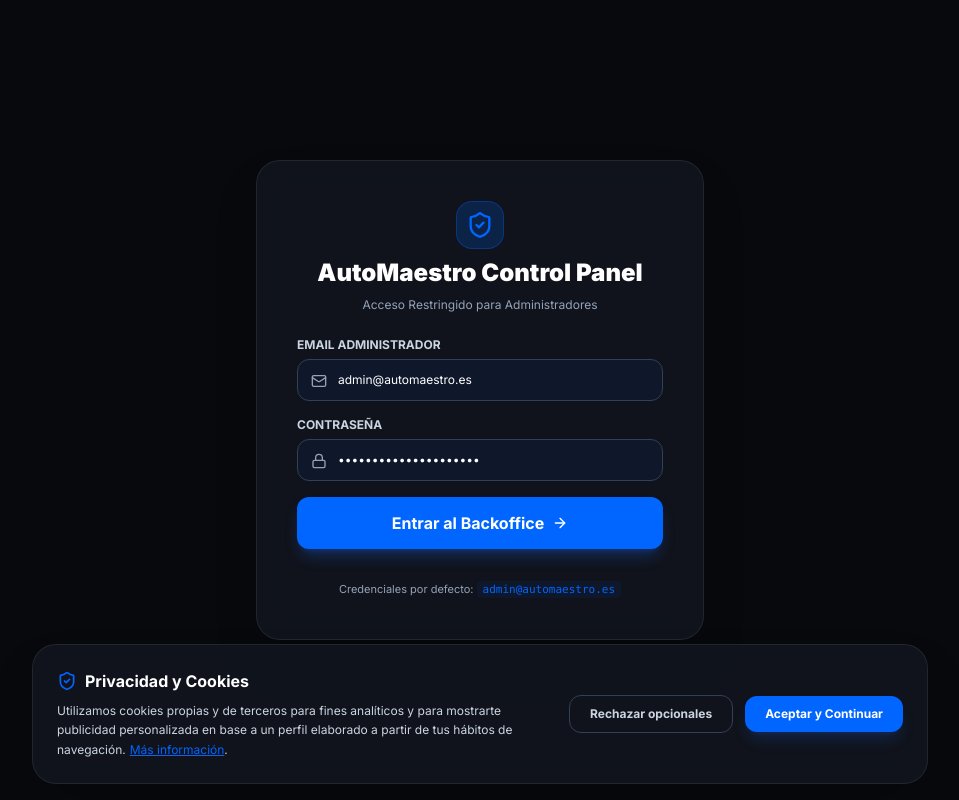
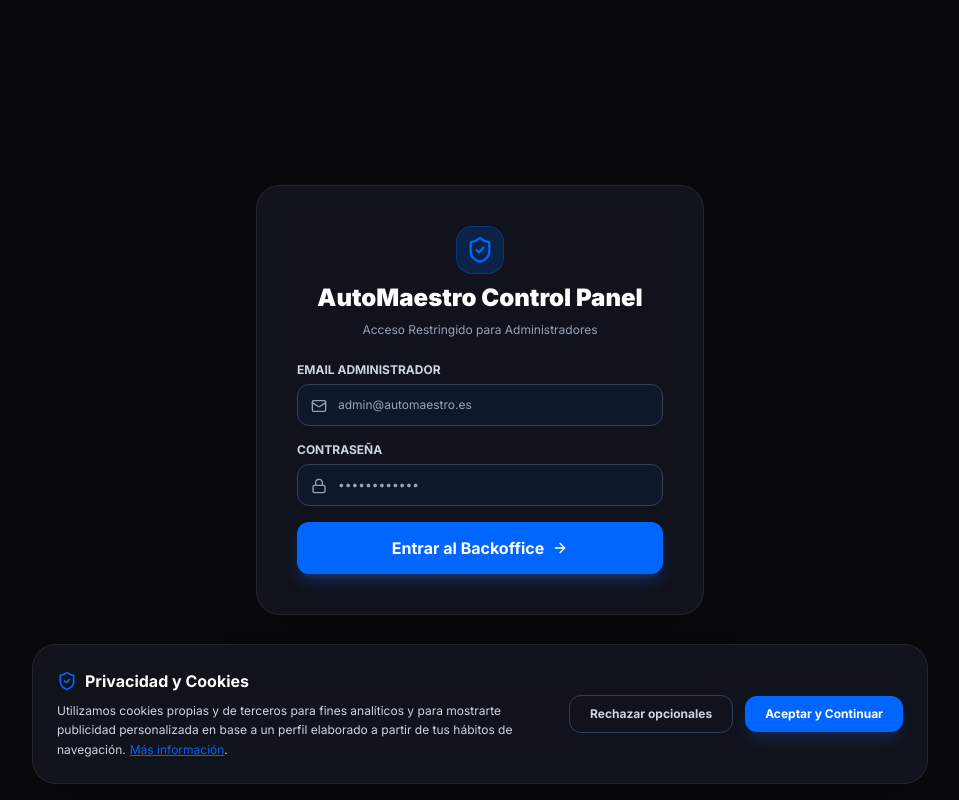
Before and after one commit to frecuenciasecreta-ui/AUTIRIO, a Next.js app in the folder apps/frontend/: page /admin/login in a window 1280 px wide. Shown: the whole page, without its empty margins (160-1119 px from the left). Built offline with nearby package versions, Linux system fonts and the light colour scheme; no server answers.

Commit message:
sec: remove prefilled dev credentials from login form and clean up auth logic

```diff
--- a/apps/frontend/src/app/admin/login/page.tsx
+++ b/apps/frontend/src/app/admin/login/page.tsx
@@ -5,8 +5,8 @@
 import { ShieldCheck, Lock, Mail, ArrowRight } from 'lucide-react';
 
 export default function AdminLoginPage() {
-  const [email, setEmail] = useState('admin@automaestro.es');
-  const [password, setPassword] = useState('AutoMaestroAdmin2026!');
+  const [email, setEmail] = useState('');
+  const [password, setPassword] = useState('');
   const [loading, setLoading] = useState(false);
   const [errorMsg, setErrorMsg] = useState('');
 
@@ -59,6 +59,7 @@
               <input
                 type="email"
                 required
+                placeholder="admin@automaestro.es"
                 value={email}
                 onChange={(e) => setEmail(e.target.value)}
                 className="w-full bg-slate-900 border border-slate-700 text-white rounded-xl px-3.5 py-3 text-xs pl-10 focus:outline-none focus:border-brand-accent"
@@ -73,6 +74,7 @@
               <input
                 type="password"
                 required
+                placeholder="••••••••••••"
                 value={password}
                 onChange={(e) => setPassword(e.target.value)}
                 className="w-full bg-slate-900 border border-slate-700 text-white rounded-xl px-3.5 py-3 text-xs pl-10 focus:outline-none focus:border-brand-accent"
@@ -91,10 +93,6 @@
           </button>
         </form>
 
-        <div className="text-center pt-2 text-[11px] text-slate-400">
-          Credenciales por defecto: <code className="text-brand-accent bg-slate-900 px-1.5 py-0.5 rounded">admin@automaestro.es</code>
-        </div>
-
       </div>
     </div>
   );
```
Also changed, not shown: 1 other file (tests, documents, lock files or other folders).
